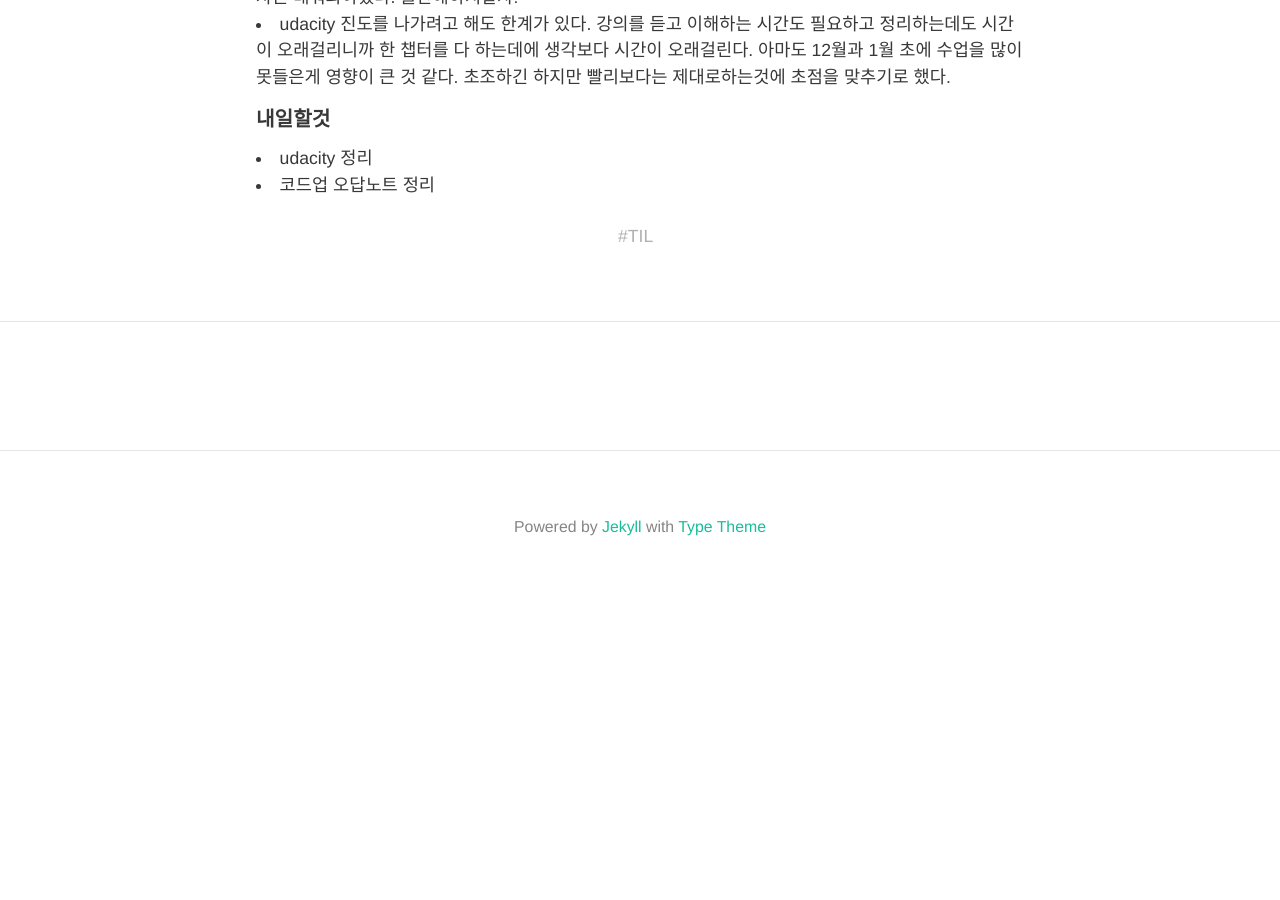
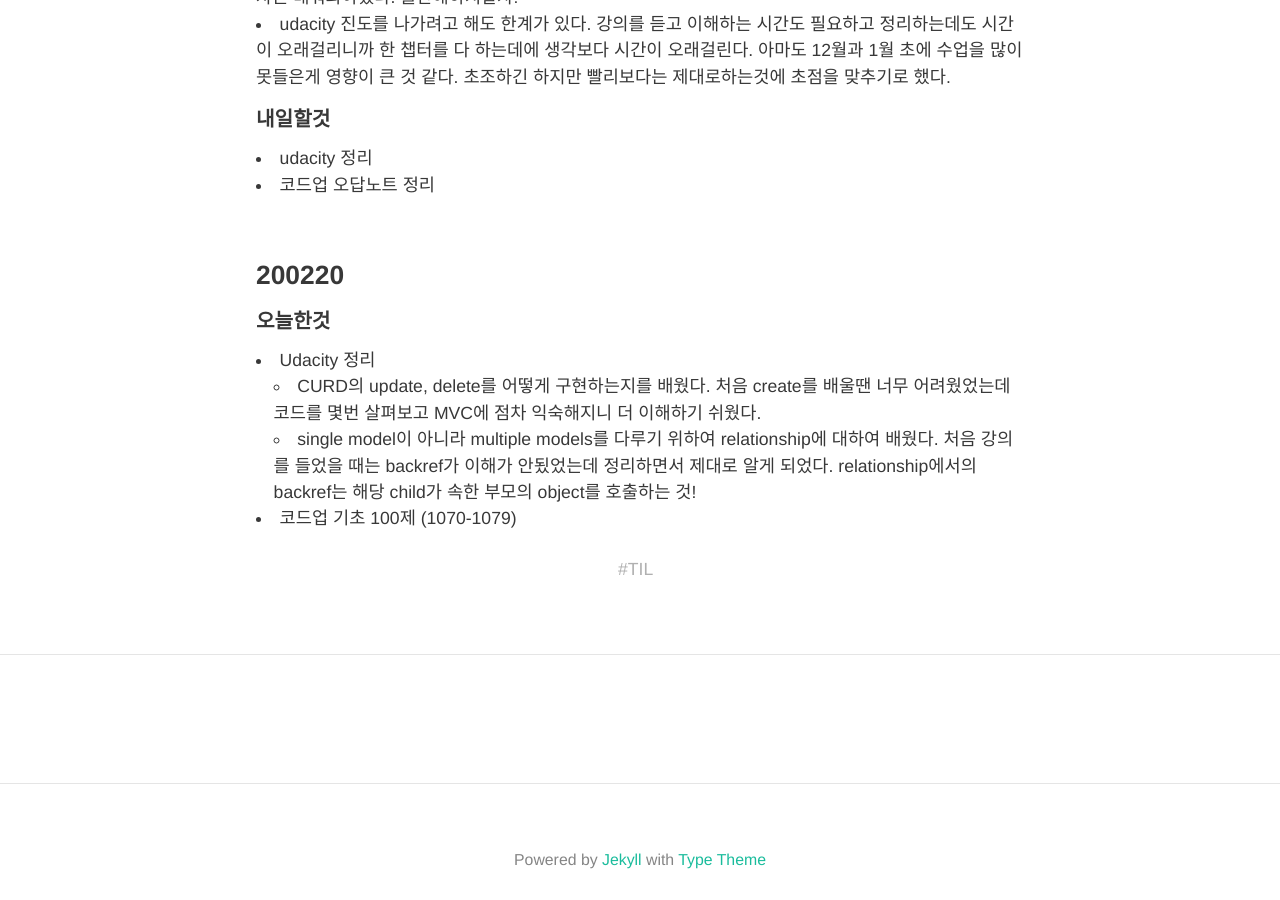
Before and after one commit to HyunlangBan/hyunlangban.github.io, a Jekyll site: the page built from _posts/2020-02-18-til-week.md, in a window 1280 px wide and 900 px high, scrolled down 1215 px. Built offline with Jekyll 4.4.1, drawn with Linux system fonts in a browser that asks for light colours; nearby versions of some CDN libraries; some web fonts are replaced; comment, search, counter and statistics services are not loaded; before the commit the page ends 1817 px from its top, so only the background shows below that.

Commit message:
Update 2020-02-18-til-week.md

```diff
--- a/_posts/2020-02-18-til-week.md
+++ b/_posts/2020-02-18-til-week.md
@@ -33,3 +33,12 @@ tag: TIL
 #### 내일할것
 - udacity 정리
 - 코드업 오답노트 정리
+
+<br>
+
+### 200220
+#### 오늘한것
+- Udacity 정리
+  - CURD의 update, delete를 어떻게 구현하는지를 배웠다. 처음 create를 배울땐 너무 어려웠었는데 코드를 몇번 살펴보고 MVC에 점차 익숙해지니 더 이해하기 쉬웠다.
+  - single model이 아니라 multiple models를 다루기 위하여 relationship에 대하여 배웠다. 처음 강의를 들었을 때는 backref가 이해가 안됬었는데 정리하면서 제대로 알게 되었다. relationship에서의 backref는 해당 child가 속한 부모의 object를 호출하는 것!
+- 코드업 기초 100제 (1070-1079)
```
